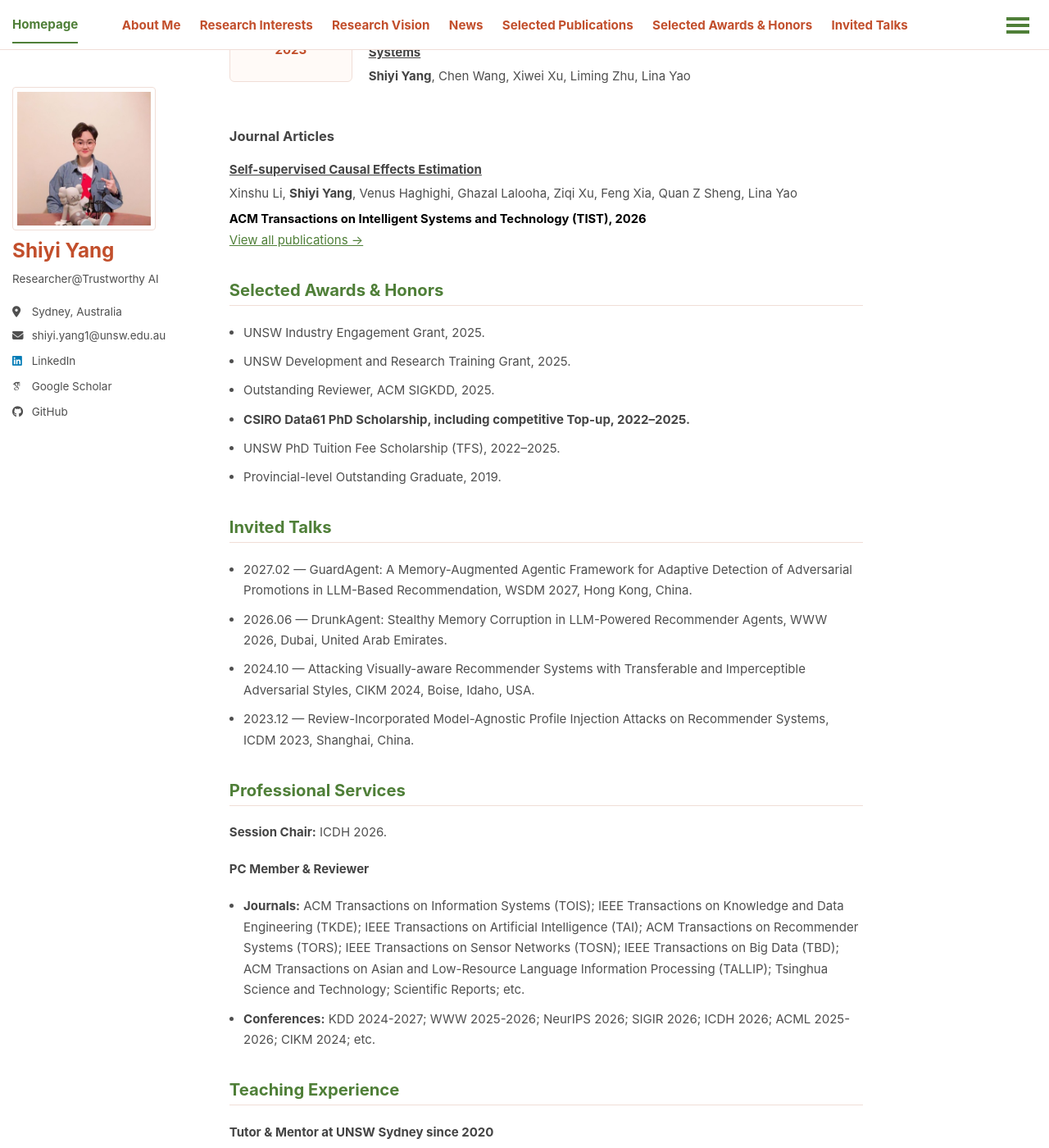
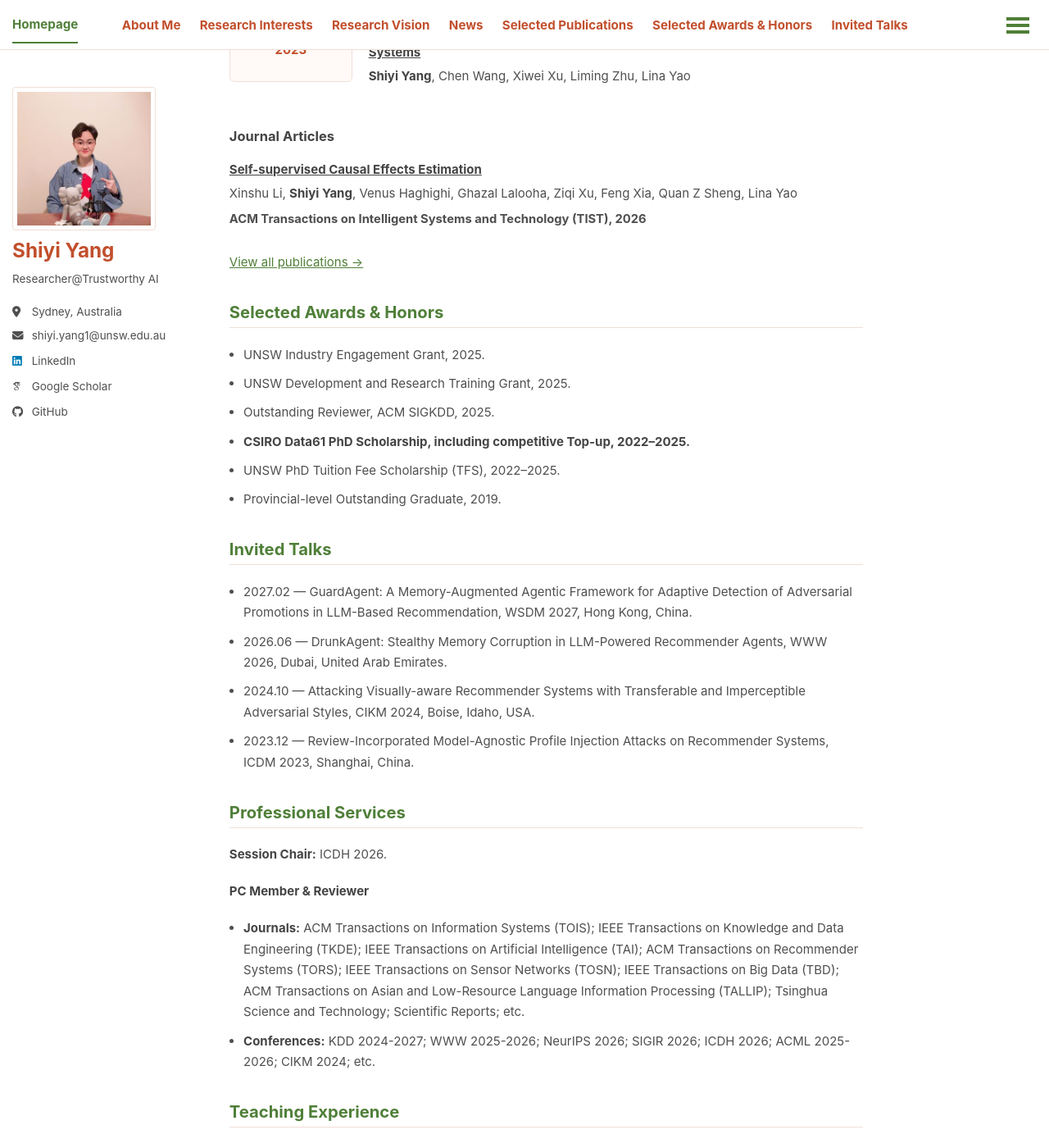
Before and after one commit to shiyiyang-ai/shiyiyang-ai.github.io, a Jekyll site: the page built from _pages/about.md, in a window 1280 px wide and 1400 px high, scrolled down 2137 px. Shown: the whole window at 82% size. Built offline with Jekyll 4.4.1, drawn with Linux system fonts in a browser that asks for light colours; some web fonts are replaced; a script bundle is joined from its source files by our own code; library files that are not in the unit come from our copies.

Commit message:
Match journal venue text color and separate all-publications link

```diff
--- a/_pages/about.md
+++ b/_pages/about.md
@@ -56,7 +56,7 @@
 
 {% include publication-list.html selected_only=true %}
 
-<p><a href="{{ site.author.googlescholar | escape }}">View all publications &rarr;</a></p>
+<p class="publication-more"><a href="{{ site.author.googlescholar | escape }}">View all publications &rarr;</a></p>
 
 
 ## Selected Awards & Honors
--- a/assets/css/main.scss
+++ b/assets/css/main.scss
@@ -277,8 +277,12 @@
 
 .publication-item--journal .publication-venue {
   margin: 0.35rem 0 0;
-  color: #000000;
+  color: inherit;
   font-weight: 700;
+}
+
+.page__content .publication-more {
+  margin-top: 1.5rem;
 }
 
 .publication-venue span {
```
